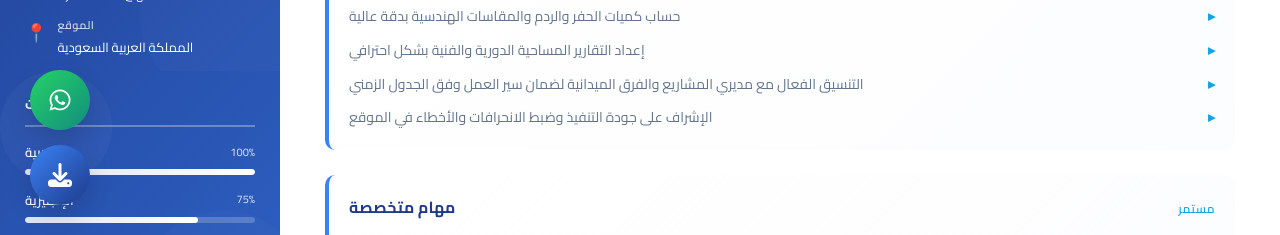
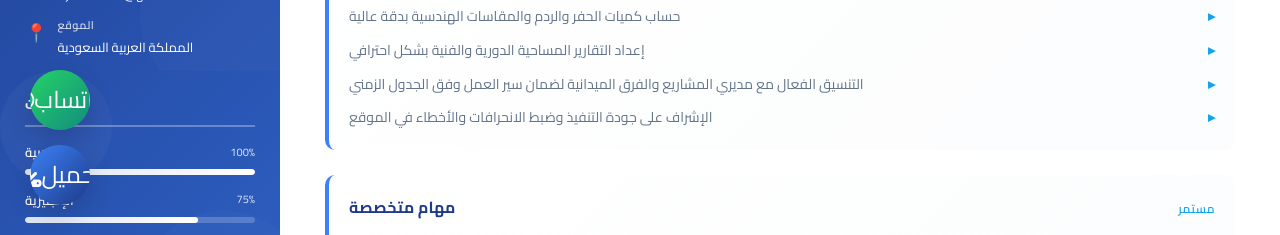
Before and after one commit to SafwanAl-maraab/njmaldeen23, a plain HTML site: page index.html in a window 1280 px wide. Shown: the part 565-800 px from the top of the page. Drawn offline with Linux system fonts and the light colour scheme.

Commit message:
Refactor fixed action buttons in index.html
Updated the fixed action buttons for WhatsApp and CV download.

```diff
--- a/index.html
+++ b/index.html
@@ -69,23 +69,21 @@
 
     <!-- Fixed Action Buttons -->
 <div class="fixed-buttons">
+
     <a href="https://wa.me/966508406107?text=السلام عليكم ورحمة الله وبركاته، أود التواصل معك بخصوص فرصة عمل"
        class="fixed-btn whatsapp-btn"
-           id="whatsappBtn"
-           title="تواصل عبر الواتساب"
-           target="_blank"
-           rel="noopener noreferrer">
+       target="_blank">
         <i class="fab fa-whatsapp"></i>
-            <span class="btn-label" id="whatsappLabel">واتساب</span>
+        <span>واتساب</span>
     </a>
+
     <a href="https://njmaldeen23.vercel.app/NJM_ALDEEN_CV.pdf"
        class="fixed-btn download-btn"
-           id="downloadBtn"
-           title="تحميل الشهادة"
-           download="NJM_ALDEEN_CV.pdf">
+       download>
         <i class="fas fa-download"></i>
-            <span class="btn-label" id="downloadLabel">تحميل</span>
+        <span>تحميل</span>
     </a>
+
 </div>
 
     <div class="container">
```
Lines whose indentation alone changed are shown as unchanged.
